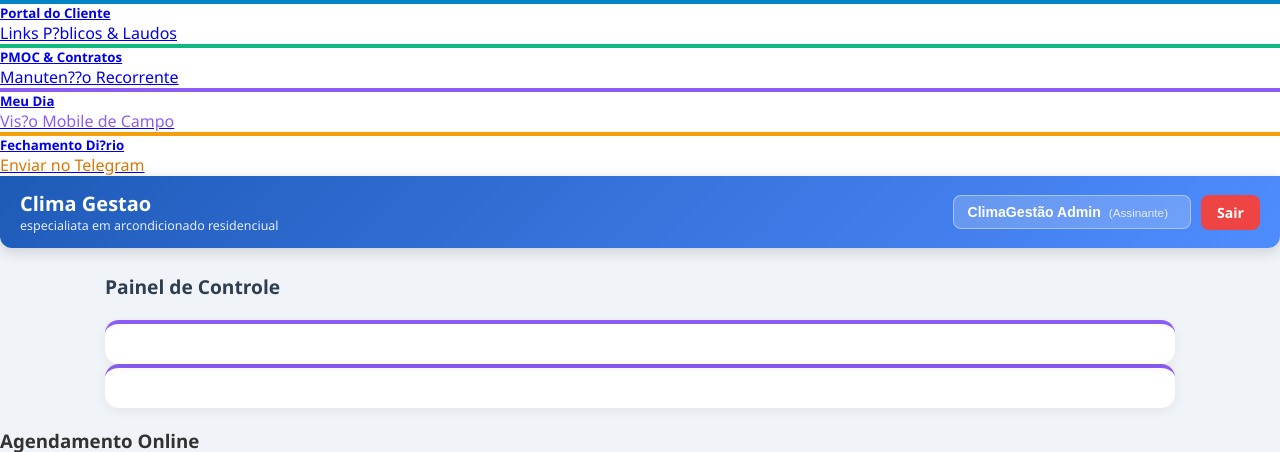
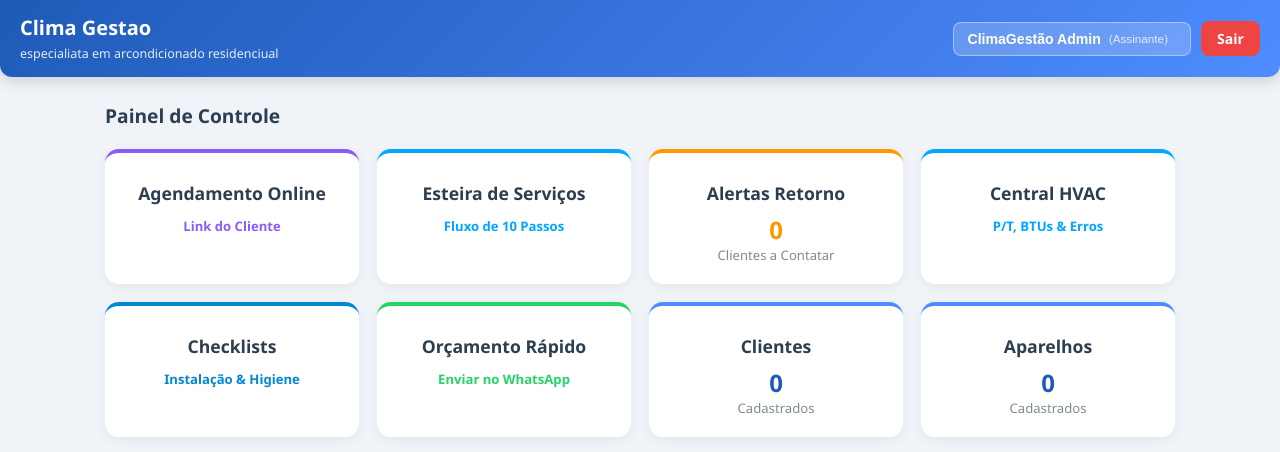
Before and after one commit to pereiraeletronico2025-stack/climagestao-, a Flask app: page /painel in a window 1280 px wide. Shown: the top 452 px of the page. Run offline with Flask 3, Linux system fonts and the light colour scheme; a user stored in the database is signed in; data comes from the database, SQL or seed files in the repository; data that the repository does not hold is empty.

Commit message:
Fix: Restaurado layout padrao original do dashboard.html

```diff
--- a/templates/dashboard.html
+++ b/templates/dashboard.html
@@ -1,51 +1,3 @@
-
-        <!-- CARD 1: PORTAL DO CLIENTE & LAUDOS -->
-        <div class="col-md-3 mb-4">
-            <a href="/laudos" class="text-decoration-none">
-                <div class="card h-100 shadow-sm border-0 rounded-4 text-center p-3" style="border-top: 4px solid #0284c7 !important; background-color: #ffffff;">
-                    <div class="card-body py-2">
-                        <h5 class="fw-bold text-dark mb-1">Portal do Cliente</h5>
-                        <p class="text-primary fw-bold mb-0 small">Links P?blicos & Laudos</p>
-                    </div>
-                </div>
-            </a>
-        </div>
-
-        <!-- CARD 2: PMOC & CONTRATOS -->
-        <div class="col-md-3 mb-4">
-            <a href="/pmoc" class="text-decoration-none">
-                <div class="card h-100 shadow-sm border-0 rounded-4 text-center p-3" style="border-top: 4px solid #10b981 !important; background-color: #ffffff;">
-                    <div class="card-body py-2">
-                        <h5 class="fw-bold text-dark mb-1">PMOC & Contratos</h5>
-                        <p class="text-success fw-bold mb-0 small">Manuten??o Recorrente</p>
-                    </div>
-                </div>
-            </a>
-        </div>
-
-        <!-- CARD 3: MEU DIA (T?CNICO MOBILE) -->
-        <div class="col-md-3 mb-4">
-            <a href="/meu-dia" class="text-decoration-none">
-                <div class="card h-100 shadow-sm border-0 rounded-4 text-center p-3" style="border-top: 4px solid #8b5cf6 !important; background-color: #ffffff;">
-                    <div class="card-body py-2">
-                        <h5 class="fw-bold text-dark mb-1">Meu Dia</h5>
-                        <p class="fw-bold mb-0 small" style="color: #8b5cf6;">Vis?o Mobile de Campo</p>
-                    </div>
-                </div>
-            </a>
-        </div>
-
-        <!-- CARD 4: FECHAMENTO TELEGRAM -->
-        <div class="col-md-3 mb-4">
-            <a href="/telegram/disparar-fechamento" class="text-decoration-none">
-                <div class="card h-100 shadow-sm border-0 rounded-4 text-center p-3" style="border-top: 4px solid #f59e0b !important; background-color: #ffffff;">
-                    <div class="card-body py-2">
-                        <h5 class="fw-bold text-dark mb-1">Fechamento Di?rio</h5>
-                        <p class="fw-bold mb-0 small" style="color: #d97706;">Enviar no Telegram</p>
-                    </div>
-                </div>
-            </a>
-        </div>
 <!DOCTYPE html>
 <html lang='pt-br'>
 <head>
@@ -183,12 +135,7 @@
         <div class='dashboard-cards'>
             <!-- AGENDAMENTO ONLINE -->
             <a href='/agendamentos-online' class='dash-card' style='border-top-color: #8b5cf6 !important;'>
-
-
-                </div>
-            </a>
-        </div>
-<div class='icon'></div>
+                <div class='icon'></div>
                 <h3>Agendamento Online</h3>
                 <p style='margin-top: 8px; color: #8b5cf6; font-weight: bold;'>Link do Cliente</p>
             </a>
```
